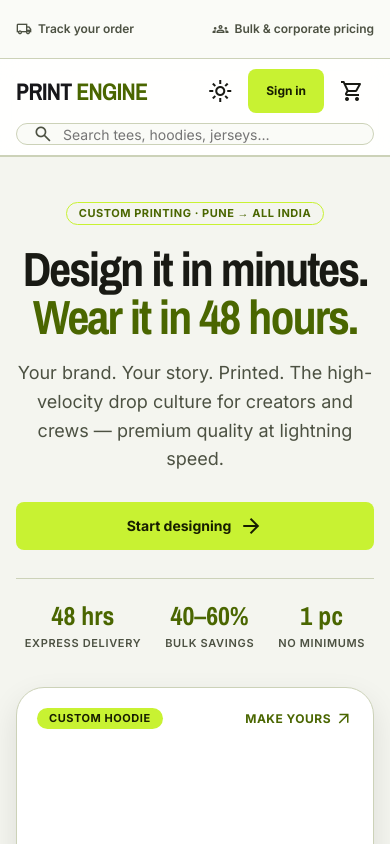
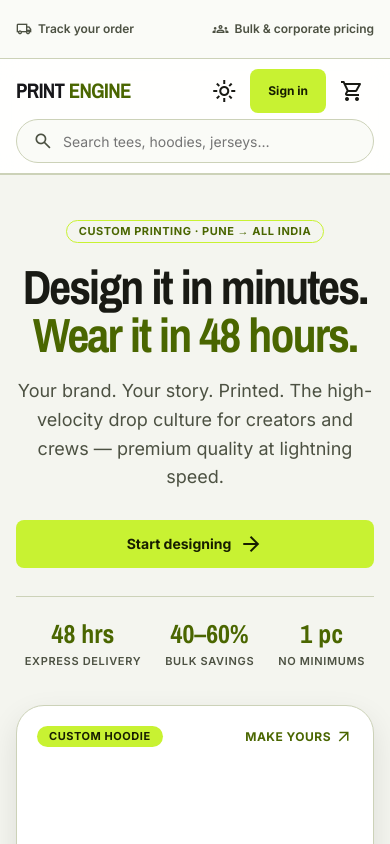
Before and after one commit to printengine-bit/printly, a plain HTML site: page frontend/index.html in a window 390 px wide. Shown: the top 844 px of the page. Drawn offline with nearby package versions, Linux system fonts and the light colour scheme; a script that the page names is missing.

Commit message:
Fix header order: search bar after the logo, not after the icons
.hdr-top was grouping logo+icons together with search coming after that
whole block — so on desktop the row read Logo, Icons, Search instead of
Logo, Search, Icons. Flattened .hdr-inner to three direct siblings in
that source order, which is also what desktop needs with zero CSS
`order` overrides.

Mobile still needs logo+icons on one line and search wrapping to its
own line below, which now differs from desktop's visual order — solved
with `order` inside the existing max-width:860px query rather than a
separate wrapper element. Also tightened the mobile row's gaps: the
"Sign in" pill is wider than a plain icon button, and the original gap
put logo+icons ~0.4px over the line width, silently wrapping the icon
row onto its own line instead of sharing one with the logo.

```diff
--- a/frontend/css/printly.css
+++ b/frontend/css/printly.css
@@ -217,14 +217,13 @@ a{color:inherit;text-decoration:none}
   display:flex;align-items:center;gap:24px;
   padding:12px var(--container-margin);max-width:1280px;margin:0 auto;
 }
-.hdr-top{display:flex;align-items:center;justify-content:space-between;gap:16px;flex-shrink:0}
 /* nowrap because the wordmark is two words — without it "PRINT ENGINE"
    breaks across two lines in the narrow mobile header and doubles the
    header's height. */
 .logo{
   font-family:var(--ff-display);font-weight:900;font-size:24px;
   letter-spacing:-.03em;text-transform:uppercase;color:var(--primary);cursor:pointer;
-  white-space:nowrap;
+  white-space:nowrap;flex-shrink:0;
 }
 .logo b{color:var(--lime-ink);font-weight:900}
 .hdr-right{display:flex;align-items:center;gap:6px;flex-shrink:0}
@@ -575,13 +574,16 @@ input:-webkit-autofill:focus{
   .grid-4,.grid-5{grid-template-columns:repeat(2,minmax(0,1fr))}
   .ftr-grid{grid-template-columns:1fr 1fr;gap:32px}
 }
-/* Header wraps to two rows below 860px — logo+icons stay one line
-   (.hdr-top), the search bar takes the full width of its own row below,
-   rather than the icons shrinking under the 44px touch floor to make
-   room for it inline. */
+/* Header wraps to two rows below 860px — logo and the icon cluster
+   regroup onto one line via `order` (source order is logo, search,
+   hdr-right, which is what desktop wants left-to-right), and the search
+   bar wraps to its own full-width line below rather than the icons
+   shrinking under the 44px touch floor to make room for it inline. */
 @media(max-width:860px){
-  .hdr-inner{flex-direction:column;align-items:stretch;gap:10px;padding:10px var(--container-margin)}
-  .hdr-search-inline{max-width:none}
+  .hdr-inner{flex-wrap:wrap;gap:6px 10px;padding:10px var(--container-margin)}
+  .logo{order:1;font-size:21px}
+  .hdr-right{order:2;margin-left:auto;gap:4px}
+  .hdr-search-inline{order:3;flex-basis:100%;max-width:none}
   /* Mailto link, low-frequency — reachable via the account dropdown's
      Support item too. Cut first when the row is tight, not the icons
      that act (theme, cart, account). */
--- a/frontend/index.html
+++ b/frontend/index.html
@@ -44,14 +44,26 @@
 </div>
 
 <!-- ══════════════ HEADER ══════════════
-     One sticky row: logo, an always-visible search bar (no more
-     click-to-reveal panel), and account/cart. Page navigation — Home,
-     Products, My Orders, My Designs, Wishlist — lives in the account
-     dropdown and the category nav row below, not as text links here. -->
+     One sticky row: logo, then the search bar right after it (not after
+     the icons), then account/cart. Page navigation — Home, Products, My
+     Orders, My Designs, Wishlist — lives in the account dropdown and the
+     category nav row below, not as text links here.
+     Three flex siblings in source order (logo, search, hdr-right) so
+     desktop reads left-to-right exactly that way with no CSS `order`
+     trickery. Mobile regroups logo+hdr-right onto one line via `order`
+     — see the media query in printly.css — with search wrapping to its
+     own full-width line below. -->
 <header class="hdr">
   <div class="hdr-inner">
-    <div class="hdr-top">
     <div class="logo" onclick="go('home')">PRINT <b>ENGINE</b></div>
+    <div class="hdr-search-inline">
+      <span class="material-symbols-outlined">search</span>
+      <input type="search" id="hdrSearchInput" placeholder="Search tees, hoodies, jerseys…"
+        oninput="onHeaderSearchInput(this.value)"
+        onfocus="onHeaderSearchInput(this.value)"
+        onkeydown="if(event.key==='Enter') submitHeaderSearch(this.value)">
+      <div class="hdr-search-results" id="hdrSearchResults"></div>
+    </div>
     <div class="hdr-right">
       <a class="hdr-help" href="mailto:hello@printengine.in">
         <span class="material-symbols-outlined">support_agent</span>Help</a>
@@ -83,15 +95,6 @@
         <span class="material-symbols-outlined">shopping_cart</span>
         <span class="cart-count" id="cartCount" data-count="0">0</span>
       </button>
-      </div>
-    </div>
-    <div class="hdr-search-inline">
-      <span class="material-symbols-outlined">search</span>
-      <input type="search" id="hdrSearchInput" placeholder="Search tees, hoodies, jerseys…"
-        oninput="onHeaderSearchInput(this.value)"
-        onfocus="onHeaderSearchInput(this.value)"
-        onkeydown="if(event.key==='Enter') submitHeaderSearch(this.value)">
-      <div class="hdr-search-results" id="hdrSearchResults"></div>
     </div>
   </div>
 </header>
```
Lines whose indentation alone changed are shown as unchanged.
